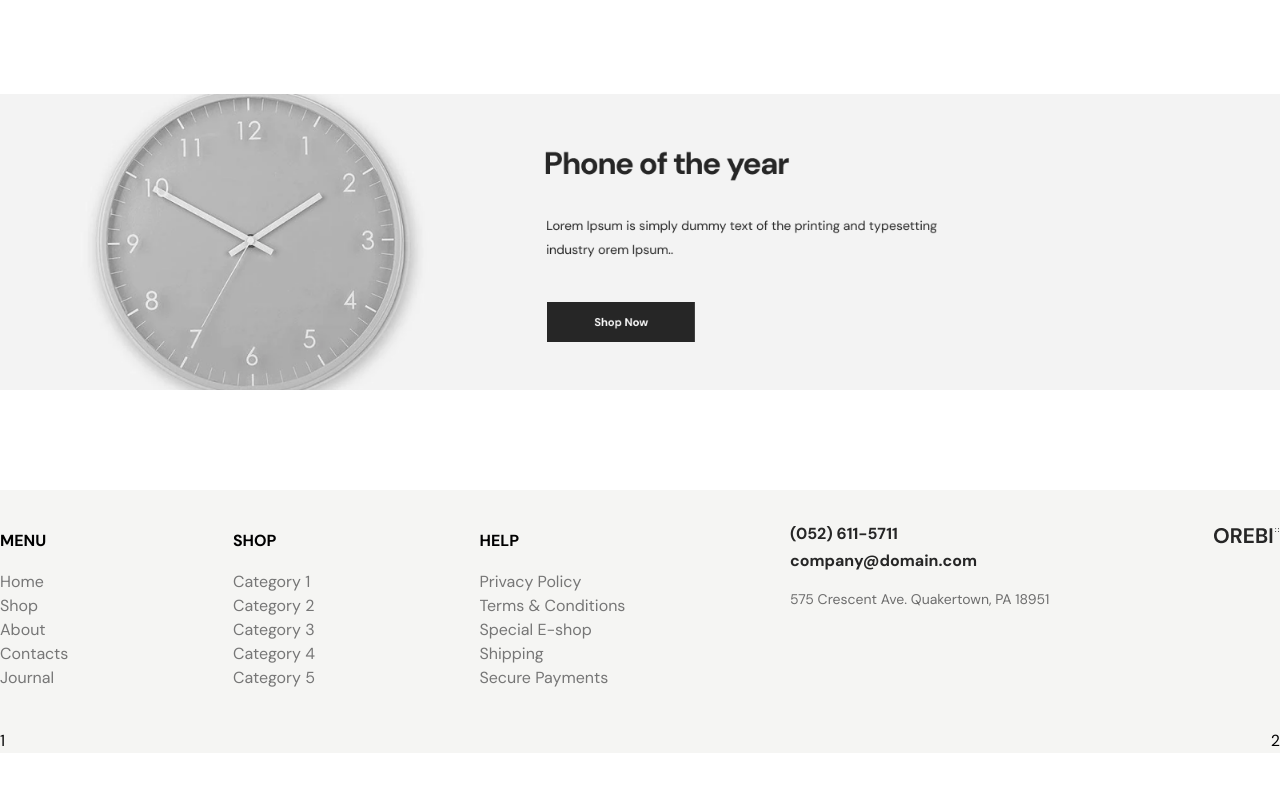
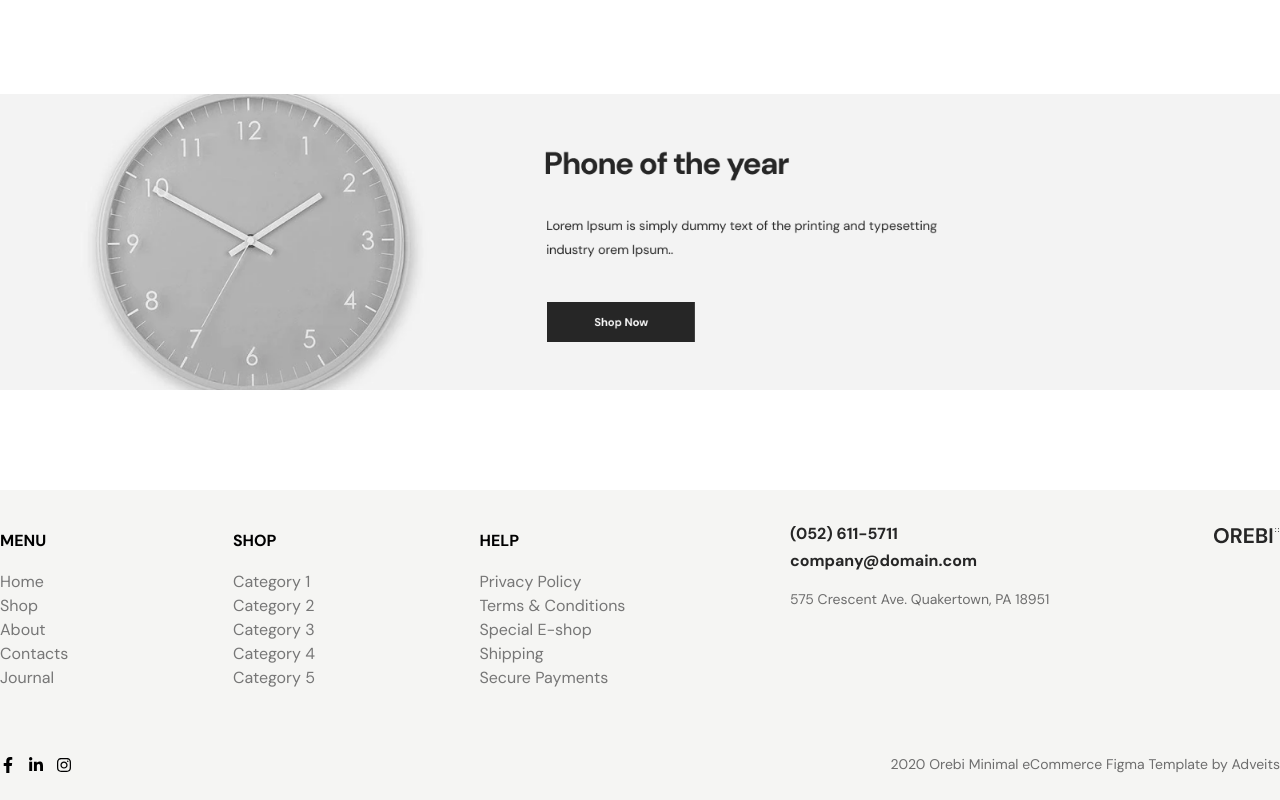
Before and after one commit to abdunnoorfaheem/cartivo, a React (Vite) app: page / in a window 1280 px wide. Shown: the part 1611-2411 px from the top of the page. Before the commit the page ends 2364 px from the top, so only its background shows below. Built offline with nearby package versions, Linux system fonts and the light colour scheme.

Commit message:
footer section some changes

```diff
--- a/src/components/layouts/BestProduct.jsx
+++ b/src/components/layouts/BestProduct.jsx
@@ -2,13 +2,16 @@ import React from 'react';
 import Container from '../Container';
 import Image from '../Image';
 import BestProductImg from "/src/assets/bestProduct.png";
+import {Link} from "react-router-dom";
 
 const BestProduct = () => {
   return (
     <>
+
       <div className="py-[100px]">
         <Container>
-          <Image imgSrc={BestProductImg}/>
+          <Link to={"/shop"}><Image imgSrc={BestProductImg}/></Link>
+
         </Container>
       </div>
     </>
--- a/src/components/layouts/Footer.jsx
+++ b/src/components/layouts/Footer.jsx
@@ -5,6 +5,8 @@ import {Link} from "react-router-dom";
 import Heading from "../Heading";
 import Image from "../Image";
 import Logo from "/src/assets/logo.png";
+import { FaFacebookF,FaLinkedinIn,FaInstagram  } from "react-icons/fa";
+
 
 const Footer = () => {
   return (
@@ -74,10 +76,16 @@ const Footer = () => {
             </div>
           </Flex>
         </div>
-        <div className="">
+        <div className="py-[25px]">
           <Flex className={"justify-between"}>
-            <div className="">1</div>
-            <div className="">2</div>
+            <div className="flex items-center gap-x-3">
+              <FaFacebookF/>
+              <FaLinkedinIn/>
+              <FaInstagram/>
+            </div>
+            <div className="">
+              <Heading text={"2020 Orebi Minimal eCommerce Figma Template by Adveits"} tagName={"p"} className={"text-[#6D6D6D] text-[14px]"}/>
+            </div>
           </Flex>
         </div>
       </Container>
```
